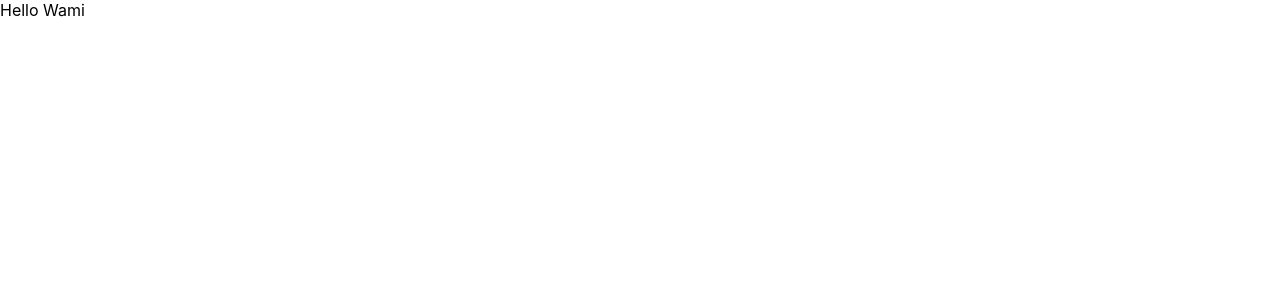
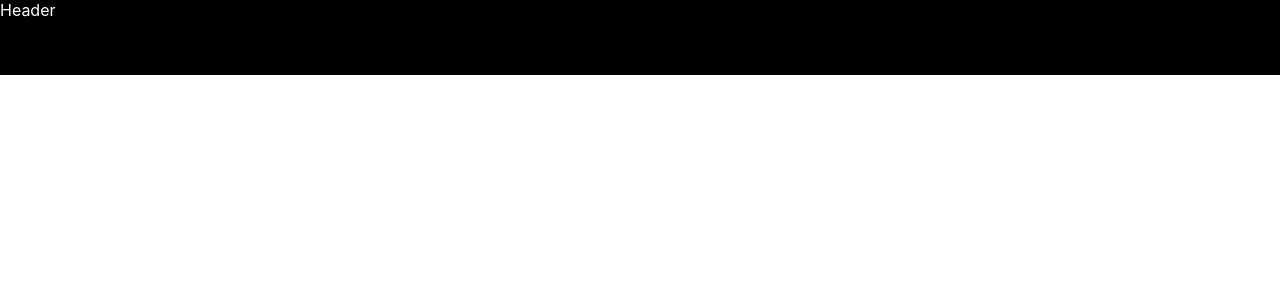
Before and after one commit to ArthurTopazio/wami-test-layout, a React (Create React App) app: page / in a window 1280 px wide. Shown: the top 300 px of the page. Built offline with nearby package versions, Linux system fonts and the light colour scheme.

Commit message:
install router-dom & create dir-tree

```diff
--- a/package.json
+++ b/package.json
@@ -12,6 +12,7 @@
     "@types/react-dom": "^18.0.6",
     "react": "^18.2.0",
     "react-dom": "^18.2.0",
+    "react-router-dom": "^6.4.1",
     "react-scripts": "5.0.1",
     "sass": "^1.55.0",
     "typescript": "^4.8.3",
--- a/src/App.tsx
+++ b/src/App.tsx
@@ -1,10 +1,11 @@
+import Header from './components/Header/Header';
 
 import './App.scss';
 
-function App() {
+const App = () => {
   return (
     <div className="App">
-      Hello Wami
+      <Header />
     </div>
   );
 }
--- /dev/null
+++ b/src/components/Header/Header.module.scss
@@ -0,0 +1,5 @@
+.wrapper {
+  background-color: black;
+  color: white;
+  height: 75px;
+}
--- /dev/null
+++ b/src/components/Header/Header.tsx
@@ -0,0 +1,11 @@
+import s from './Header.module.scss';
+
+const Header = () => {
+  return (
+    <div className={s.wrapper}>
+      Header
+    </div>
+  )
+}
+
+export default Header;
```
Also changed, not shown: 1 other file (tests, documents, lock files or other folders).
